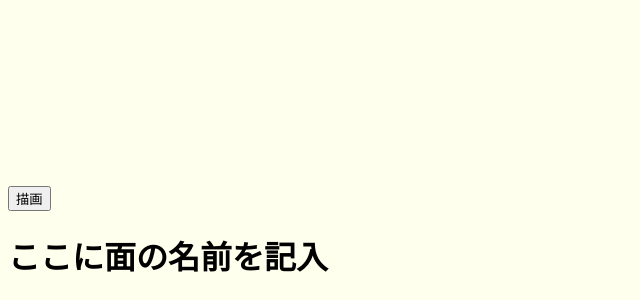
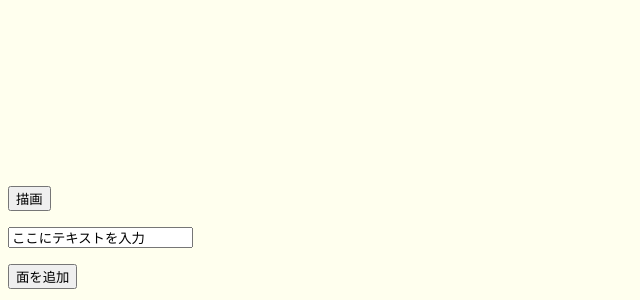
Before and after one commit to Shio3001/SaltSelf, a React (Create React App) app in the folder salt_self/: page /view in a window 1280 px wide. Shown: the part 546-846 px from the top of the page, without its empty margins (0-640 px from the left). Built offline with nearby package versions, Linux system fonts and the light colour scheme.

Commit message:
文字の追加

```diff
--- a/salt_self/src/App/Salt3DCG/make3D.js
+++ b/salt_self/src/App/Salt3DCG/make3D.js
@@ -1,7 +1,6 @@
-
-import React from 'react';
-import ReactDOM from 'react-dom';
-import { BrowserRouter as Router, Route } from 'react-router-dom';
+import React from "react";
+import ReactDOM from "react-dom";
+import { BrowserRouter as Router, Route } from "react-router-dom";
 
 var salt3D_for_js_interface;
 
@@ -14,71 +13,116 @@ function get_time() {
 var Module = {
   onRuntimeInitialized: function () {
     salt3D_for_js_interface = new Module.ForJsInterface();
-    }
+  },
 };
+
+// let canvas = document.getElementById('view_canvas');
+// let context = canvas.getContext('2d');
+// context.fillRect(0, 0, canvas.width, canvas.height);
+// let imageData = context.getImageData(0, 0, canvas.width, canvas.height);
+// let width = imageData.width, height = imageData.height;
+// console.log("width height", width, height)
 
 export class SurfaceControlIndividual extends React.Component {
   render() {
     return (
       <div className="div_SurfaceControlIndividual">
-                <h1>ここに面の名前を記入</h1>
+        <h1>{this.props.send_new_surface_name}</h1>
       </div>
     );
   }
 }
 
-
-var count = 0
-function ui_add_surface_control(OverwriteListSurfaceControl, list_surface_control) {
-
-    console.log("Make3D 追加", count)
-
-    console.log("ui_add_surface_control_state", typeof (list_surface_control))
-
+function ui_add_surface_control(
+  OverwriteListSurfaceControl,
+  list_surface_control,
+  send_new_surface_name
+) {
   let copy_list_surface_control = list_surface_control.slice();
-    copy_list_surface_control.push(<SurfaceControlIndividual />)
-    OverwriteListSurfaceControl(copy_list_surface_control)
-
-    console.log("ui_add_surface_control_state2", typeof (copy_list_surface_control))
-
-    count++
+  copy_list_surface_control.push(
+    <SurfaceControlIndividual send_new_surface_name={send_new_surface_name} />
+  );
+  OverwriteListSurfaceControl(copy_list_surface_control);
 }
 
 export class Make3D extends React.Component {
-
   constructor(props) {
     super(props);
     this.state = {
-            list_surface_control: [<SurfaceControlIndividual />]
+      list_surface_control: [],
+      new_surface_name: "ここにテキストを入力",
     };
 
-        this.OverwriteListSurfaceControl = this.OverwriteListSurfaceControl.bind(this)
+    this.OverwriteListSurfaceControl =
+      this.OverwriteListSurfaceControl.bind(this);
+    this.OnChangeNewSurfaceName = this.OnChangeNewSurfaceName.bind(this);
   }
-
-
 
   OverwriteListSurfaceControl(copy_list_surface_control) {
     this.setState({
       list_surface_control: copy_list_surface_control,
     });
 
-        console.log("typeof", typeof (this.state.list_surface_control))
-        console.log("length", this.state.list_surface_control.length)
+    console.log("typeof", typeof this.state.list_surface_control);
+    console.log("length", this.state.list_surface_control.length);
+  }
+
+  OnChangeNewSurfaceName(event) {
+    var text = event.target.value;
+    console.log("text", text);
+    this.setState({
+      new_surface_name: text,
+    });
   }
 
   render() {
-        console.log("Make3D render")
-        console.log(this.state.list_surface_control)
-        console.log("OverwriteListSurfaceControl", typeof (this.OverwriteListSurfaceControl))
-        console.log(typeof (this.state.list_surface_control))
-
+    console.log("Make3D render");
+    console.log(this.state.list_surface_control);
+    console.log(
+      "OverwriteListSurfaceControl",
+      typeof this.OverwriteListSurfaceControl
+    );
+    console.log(typeof this.state.list_surface_control);
 
     return (
       <div>
-                <canvas ref="view_canvas" width="1280" height="720"></canvas><br />
-                <input type="button" value="描画" onClick={ui_add_surface_control.bind(this, this.OverwriteListSurfaceControl, this.state.list_surface_control)} /><br />
-                {this.state.list_surface_control.map((fruit, i) => <div key={i}>{fruit}</div>)}
-            </div >
+        <canvas ref="view_canvas" width="1280" height="720"></canvas>
+        <br />
+        <input
+          type="button"
+          value="描画"
+          onClick={ui_add_surface_control.bind(
+            this,
+            this.OverwriteListSurfaceControl,
+            this.state.list_surface_control
+          )}
+        />
+        <br />
+
+        {/* <p>ここに入力<input type="text" value={this.state.some_code}
+                    onChange={e => this.handleOnChange(e)} /></p> */}
+        <p>
+          <input
+            type="text"
+            value={this.state.new_surface_name}
+            onChange={this.OnChangeNewSurfaceName}
+          />
+        </p>
+        <input
+          type="button"
+          value="面を追加"
+          onClick={ui_add_surface_control.bind(
+            this,
+            this.OverwriteListSurfaceControl,
+            this.state.list_surface_control,
+            this.state.new_surface_name
+          )}
+        />
+        <br />
+        {this.state.list_surface_control.map((fruit, i) => (
+          <div key={i}>{fruit}</div>
+        ))}
+      </div>
     );
   }
 }
```
Lines whose indentation alone changed are shown as unchanged.
